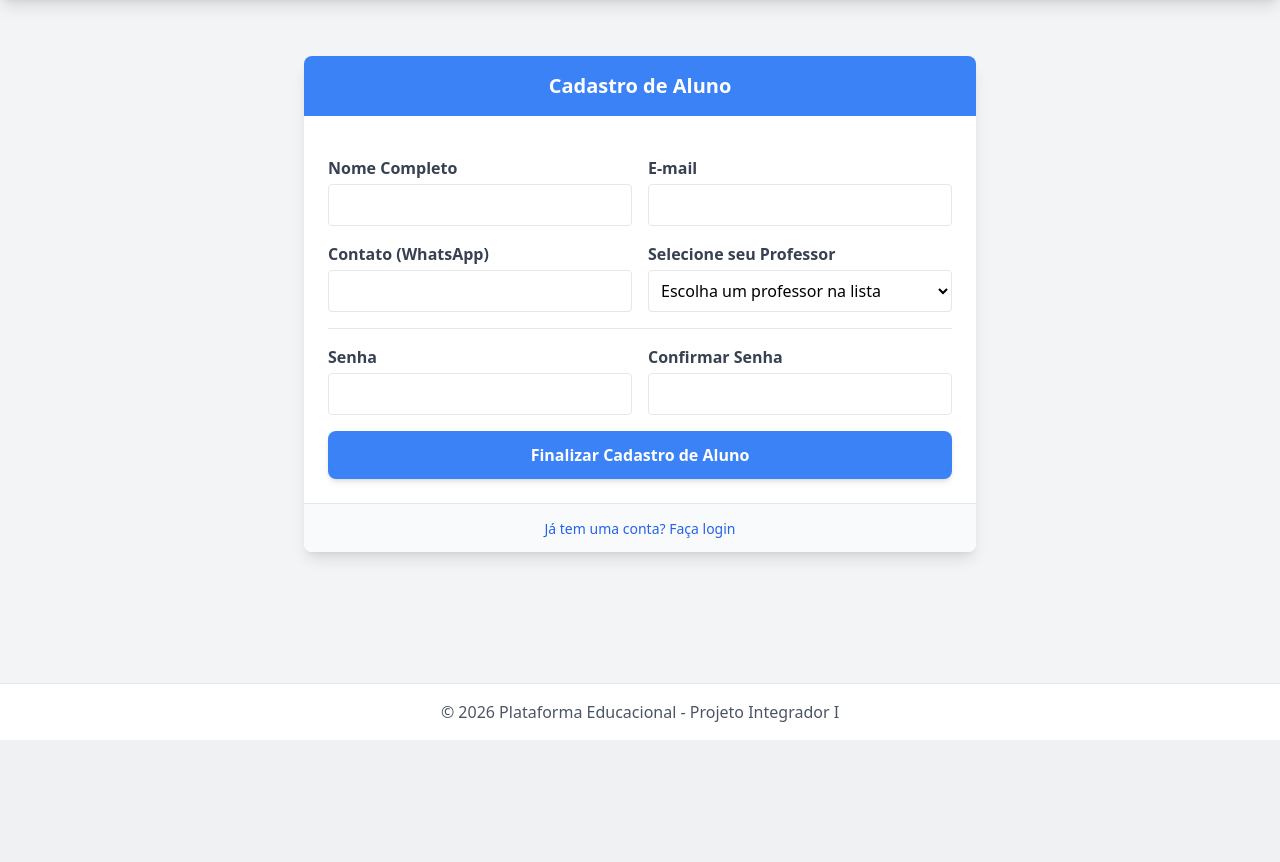
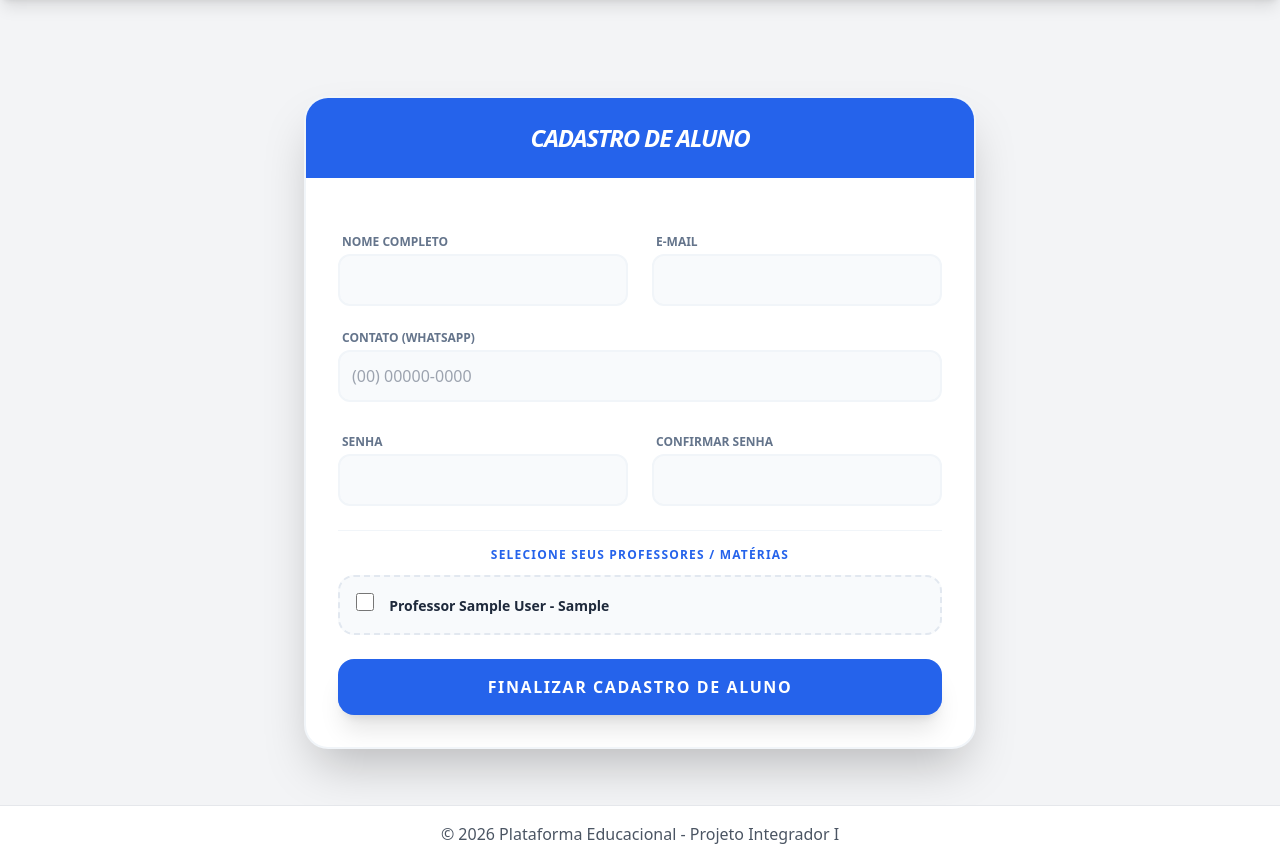
Before and after one commit to TheBestSquad/Platform_Web_Gamified, a Django app: page /accounts/register/aluno/ in a window 1280 px wide. Shown: the part 60-922 px from the top of the page. Before the commit the page ends 800 px from the top, so only its background shows below. Run offline with Django 5.2, Linux system fonts and the light colour scheme; tables that the repository leaves empty hold one stand-in row (values such as "Sample post"); some libraries are stand-ins or nearby versions.

Commit message:
feat: reestruturação completa para múltiplos professores com aprovação individual

```diff
--- a/accounts/forms.py
+++ b/accounts/forms.py
@@ -32,15 +32,16 @@ class AlunoRegistrationForm(forms.ModelForm):
     confirm_password = forms.CharField(label="Confirmar Senha", widget=forms.PasswordInput)
 
     # Campo para selecionar o professor (vai vir do banco)
-    professor = forms.ModelChoiceField(
+    professores = forms.ModelMultipleChoiceField(
         queryset=Professor.objects.all(),
-        label="Selecione seu Professor",
-        empty_label="Selecione um professor na lista"
+        label="Selecione seus Professores / Matérias",
+        widget=forms.CheckboxSelectMultiple,
+        required=True
     )
 
     class Meta:
         model = Aluno
-        fields = ['contato', 'professor', 'foto']
+        fields = ['contato', 'professores', 'foto']
 
     def clean(self):
         cleaned_data = super().clean()
--- a/accounts/templates/accounts/register_aluno.html
+++ b/accounts/templates/accounts/register_aluno.html
@@ -3,66 +3,106 @@
 {% block title %}Cadastro de Aluno{% endblock %}
 
 {% block content %}
-<div class="max-w-2xl mx-auto bg-white shadow-lg rounded-lg overflow-hidden">
-    <div class="py-4 px-6 bg-blue-500 text-white text-center font-bold text-xl">
-        Cadastro de Aluno
+<style>
+    /* Estilização moderna para as checkboxes */
+    .custom-checkbox-list ul {
+        display: grid;
+        grid-template-columns: repeat(auto-fill, minmax(250px, 1fr));
+        gap: 0.75rem;
+        padding: 0;
+        margin: 0;
+    }
+    .custom-checkbox-list li {
+        display: flex;
+        align-items: center;
+        background: white;
+        border: 2px solid #f1f5f9;
+        border-radius: 0.75rem;
+        padding: 0.75rem 1rem;
+        transition: all 0.2s ease;
+        cursor: pointer;
+    }
+    .custom-checkbox-list li:hover {
+        border-color: #3b82f6;
+        background-color: #eff6ff;
+    }
+    .custom-checkbox-list input[type="checkbox"] {
+        width: 1.1rem;
+        height: 1.1rem;
+        margin-right: 0.75rem;
+        cursor: pointer;
+        accent-color: #2563eb;
+    }
+    .custom-checkbox-list label {
+        font-size: 0.875rem;
+        font-weight: 700;
+        color: #1e293b;
+        cursor: pointer;
+        width: 100%;
+    }
+    /* Esconde as bolinhas da lista padrão do Django */
+    .custom-checkbox-list ul { list-style: none; }
+</style>
+
+<div class="max-w-2xl mx-auto bg-white shadow-2xl rounded-3xl overflow-hidden mt-10 border-2 border-slate-100">
+    <div class="py-6 px-6 bg-blue-600 text-white text-center">
+        <h2 class="font-black text-2xl uppercase italic tracking-tighter">Cadastro de Aluno</h2>
     </div>
 
-    <form method="POST" class="p-6 space-y-4">
+    <form method="POST" class="p-8 space-y-6">
         {% csrf_token %}
 
-        <div class="grid grid-cols-1 md:grid-cols-2 gap-4">
-            <div>
-                <label class="block text-gray-700 font-semibold mb-1">Nome Completo</label>
+        <div class="grid grid-cols-1 md:grid-cols-2 gap-6">
+            <div class="space-y-1">
+                <label class="block text-xs font-black text-slate-500 uppercase ml-1">Nome Completo</label>
                 <input type="text" name="first_name" required
-                    class="w-full border rounded p-2 focus:ring-2 focus:ring-blue-500 outline-none transition">
+                    class="w-full border-2 border-slate-100 rounded-xl p-3 focus:border-blue-500 outline-none transition bg-slate-50">
             </div>
-            <div>
-                <label class="block text-gray-700 font-semibold mb-1">E-mail</label>
+            <div class="space-y-1">
+                <label class="block text-xs font-black text-slate-500 uppercase ml-1">E-mail</label>
                 <input type="email" name="email" required
-                    class="w-full border rounded p-2 focus:ring-2 focus:ring-blue-500 outline-none transition">
+                    class="w-full border-2 border-slate-100 rounded-xl p-3 focus:border-blue-500 outline-none transition bg-slate-50">
             </div>
         </div>
 
-        <div class="grid grid-cols-1 md:grid-cols-2 gap-4">
-            <div>
-                <label class="block text-gray-700 font-semibold mb-1">Contato (WhatsApp)</label>
-                <input type="text" name="contato" required
-                    class="w-full border rounded p-2 focus:ring-2 focus:ring-blue-500 outline-none transition">
+        <div class="space-y-1">
+            <label class="block text-xs font-black text-slate-500 uppercase ml-1">Contato (WhatsApp)</label>
+            <input type="text" name="contato" required
+                class="w-full border-2 border-slate-100 rounded-xl p-3 focus:border-blue-500 outline-none transition bg-slate-50"
+                placeholder="(00) 00000-0000">
+        </div>
+
+        <div class="grid grid-cols-1 md:grid-cols-2 gap-6 pt-2">
+            <div class="space-y-1">
+                <label class="block text-xs font-black text-slate-500 uppercase ml-1">Senha</label>
+                <input type="password" name="password" required
+                    class="w-full border-2 border-slate-100 rounded-xl p-3 focus:border-blue-500 outline-none transition bg-slate-50">
             </div>
-            <div>
-                <label class="block text-gray-700 font-semibold mb-1">Selecione seu Professor</label>
-                <select name="professor" required
-                    class="w-full border rounded p-2 focus:ring-2 focus:ring-blue-500 outline-none bg-white transition">
-                    <option value="" disabled selected>Escolha um professor na lista</option>
-                    {% for choice in form.professor.field.queryset %}
-                        <option value="{{ choice.pk }}">{{ choice.user.get_full_name }} ({{ choice.disciplina_curso }})</option>
-                    {% endfor %}
-                </select>
+            <div class="space-y-1">
+                <label class="block text-xs font-black text-slate-500 uppercase ml-1">Confirmar Senha</label>
+                <input type="password" name="confirm_password" required
+                    class="w-full border-2 border-slate-100 rounded-xl p-3 focus:border-blue-500 outline-none transition bg-slate-50">
             </div>
         </div>
 
-        <div class="grid grid-cols-1 md:grid-cols-2 gap-4 border-t pt-4">
-            <div>
-                <label class="block text-gray-700 font-semibold mb-1">Senha</label>
-                <input type="password" name="password" required
-                    class="w-full border rounded p-2 focus:ring-2 focus:ring-blue-500 outline-none transition">
+        <div class="pt-4 border-t border-slate-100">
+            <label class="block text-xs font-black text-blue-600 uppercase mb-3 tracking-widest text-center">
+                Selecione seus Professores / Matérias
+            </label>
+            <div class="p-4 border-2 border-dashed border-slate-200 rounded-2xl bg-slate-50 max-h-60 overflow-y-auto">
+                <div class="custom-checkbox-list">
+                    {{ form.professores }}
+                </div>
             </div>
-            <div>
-                <label class="block text-gray-700 font-semibold mb-1">Confirmar Senha</label>
-                <input type="password" name="confirm_password" required
-                    class="w-full border rounded p-2 focus:ring-2 focus:ring-blue-500 outline-none transition">
-            </div>
+            {% if form.professores.errors %}
+                <p class="text-red-500 text-[10px] font-bold mt-2 text-center">{{ form.professores.errors.0 }}</p>
+            {% endif %}
         </div>
 
         <button type="submit"
-            class="w-full bg-blue-500 hover:bg-blue-600 text-white font-bold py-3 rounded-lg transition duration-300 shadow-md">
+            class="w-full bg-blue-600 hover:bg-black text-white font-black py-4 rounded-2xl transition duration-300 shadow-xl uppercase tracking-widest transform active:scale-95">
             Finalizar Cadastro de Aluno
         </button>
     </form>
-
-    <div class="bg-gray-50 py-3 text-center border-t">
-        <a href="{% url 'login' %}" class="text-sm text-blue-600 hover:underline">Já tem uma conta? Faça login</a>
-    </div>
 </div>
 {% endblock %}
--- a/accounts/views.py
+++ b/accounts/views.py
@@ -1,12 +1,11 @@
-from django.shortcuts import render, redirect
+from django.shortcuts import render, redirect, get_object_or_404
 from .forms import ProfessorRegistrationForm, AlunoRegistrationForm, UserUpdateForm, ProfessorUpdateForm, AlunoUpdateForm
 from django.contrib.auth.models import User
 from django.contrib.auth.decorators import login_required
 from django.contrib import messages
 from django.db.models import Avg
-from django.shortcuts import get_object_or_404
-from .models import Professor, Aluno
-from courses.models import Licao
+from .models import Professor, Aluno, Matricula
+from courses.models import Licao, Entrega
 
 
 def register_professor(request):
@@ -46,6 +45,9 @@ def register_aluno(request):
             aluno = form.save(commit=False)
             aluno.user = user
             aluno.save()
+
+            form.save_m2m()
+            messages.success(request, "Cadastro realizado com sucesso! Aguarde a aprovação dos seus professores.")
             return redirect('login')
     else:
         form = AlunoRegistrationForm()
@@ -55,84 +57,82 @@ def register_aluno(request):
 
 @login_required
 def home(request):
-    # Verifica se o usuário logado é um Professor
+    context = {}  # Criamos um contexto vazio para garantir que algo sempre seja enviado
+
+    # 1. Lógica para Professor
     if hasattr(request.user, 'professor_profile'):
         professor = request.user.professor_profile
-        licoes = Licao.objects.filter(professor=professor).order_by('-data_criacao')
-        alunos_pendentes = Aluno.objects.filter(professor=professor, is_approved=False)
-        alunos_aprovados = Aluno.objects.filter(professor=professor, is_approved=True)
+        from .models import Matricula
+        from courses.models import Licao
 
         context = {
             'perfil': 'professor',
             'professor': professor,
-            'licoes': licoes,
-            'alunos_pendentes': alunos_pendentes,
-            'alunos_aprovados': alunos_aprovados
+            'licoes': Licao.objects.filter(professor=professor).order_by('-data_criacao'),
+            'matriculas_pendentes': Matricula.objects.filter(professor=professor, is_approved=False),
+            'matriculas_aprovadas': Matricula.objects.filter(professor=professor, is_approved=True)
         }
-    # Verifica se o usuário logado é um Aluno
+
+    # 2. Lógica para Aluno
     elif hasattr(request.user, 'aluno_profile'):
         aluno = request.user.aluno_profile
+        from .models import Matricula
+        from courses.models import Licao, Entrega
 
-        licoes = []
-        entregas_feitas = []
-        if aluno.is_approved:
-            licoes = Licao.objects.filter(professor=aluno.professor).order_by('-data_criacao')
+        licoes_por_professor = {}
+        entregas_feitas = Entrega.objects.filter(aluno=aluno).values_list('licao_id', flat=True)
 
-            from courses.models import Entrega
-            entregas_feitas = Entrega.objects.filter(aluno=aluno).values_list('licao_id', flat=True)
+        # Buscamos apenas as lições dos professores que já APROVARAM esse aluno
+        matriculas_ativas = Matricula.objects.filter(aluno=aluno, is_approved=True)
+
+        for matricula in matriculas_ativas:
+            licoes = Licao.objects.filter(professor=matricula.professor).order_by('-data_criacao')
+            if licoes.exists():
+                licoes_por_professor[matricula.professor] = licoes
 
         context = {
             'perfil': 'aluno',
             'aluno': aluno,
-            'licoes': licoes,
+            'licoes_por_professor': licoes_por_professor,
             'entregas_feitas': entregas_feitas,
-            'aprovado': aluno.is_approved
         }
+
+    # 3. Lógica para Admin/Outros
     else:
-        # Caso seja um Superuser que não é nem prof nem aluno
         context = {'perfil': 'admin'}
 
+    # O RETURN DEVE FICAR AQUI, FORA DE TODOS OS IFs
     return render(request, 'accounts/home.html', context)
 
 
 @login_required
 def aprovar_aluno(request, aluno_id):
-    # Segurança: Só professor pode acessar essa rota
-    if not hasattr(request.user, 'professor_profile'):
-        return redirect('home')
+    aluno = get_object_or_404(Aluno, id=aluno_id)
+    professor_logado = request.user.professor_profile
 
-    # Busca o aluno ou retorna 404 se o ID for inválido
-    aluno = get_object_or_404(Aluno, id=aluno_id)
+    # Busca a matrícula específica desse aluno com esse professor
+    matricula = Matricula.objects.get(aluno=aluno, professor=professor_logado)
+    matricula.is_approved = True
+    matricula.save()
 
-    # Segurança: O professor só pode aprovar quem é aluno DELE
-    if aluno.professor == request.user.professor_profile:
-        aluno.is_approved = True
-        aluno.save()
-        messages.success(request, f'O aluno {aluno.user.get_full_name()} foi aprovado e já pode acessar as lições!')
-    else:
-        messages.error(request, 'Você não tem permissão para aprovar este aluno.')
-
+    messages.success(request, f'Você aprovou {aluno.user.first_name} na sua disciplina!')
     return redirect('home')
 
 
 @login_required
 def lista_alunos_professor(request):
-    # Segurança: Só professor acessa
-    if not hasattr(request.user, 'professor_profile'):
-        return redirect('home')
+    professor = request.user.professor_profile
+    from .models import Matricula  # Garanta que o import está aqui
 
-    professor = request.user.professor_profile
-
-    # Buscamos os alunos aprovados do professor e calculamos a média
-    alunos = Aluno.objects.filter(
+    # Buscamos as MATRÍCULAS aprovadas deste professor específico
+    matriculas = Matricula.objects.filter(
         professor=professor,
         is_approved=True
-    ).annotate(
-        media_notas=Avg('minhas_entregas__nota')
-    ).order_by('user__first_name')
+    ).select_related('aluno__user')  # Otimiza a busca dos nomes
 
-    return render(request, 'accounts/lista_alunos.html', {'alunos': alunos})
-
+    return render(request, 'accounts/lista_alunos.html', {
+        'matriculas': matriculas  # Mudamos o nome da variável para facilitar no HTML
+    })
 
 @login_required
 def editar_perfil(request):
```
Also changed, not shown: accounts/admin.py (+6 -2 lines), accounts/models.py (+11 -2 lines), accounts/templates/accounts/home.html (+47 -39 lines), accounts/templates/accounts/lista_alunos.html (+8 -10 lines), accounts/migrations/0001_initial.py, accounts/migrations/0002_alter_aluno_professor.py (deleted), accounts/migrations/0003_aluno_foto_professor_foto.py (deleted), courses/migrations/0001_initial.py, courses/migrations/0002_entrega.py (deleted), courses/migrations/0003_licao_questoes.py (deleted).
